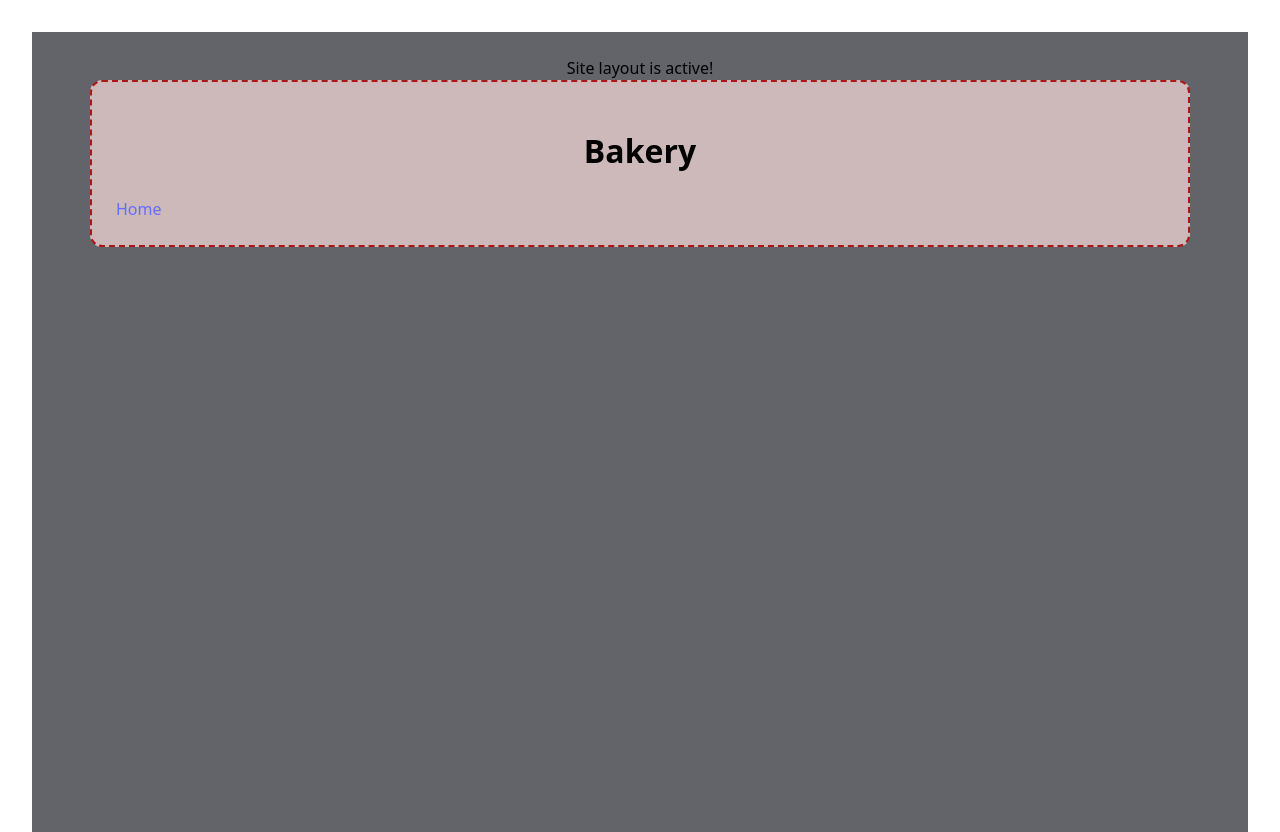
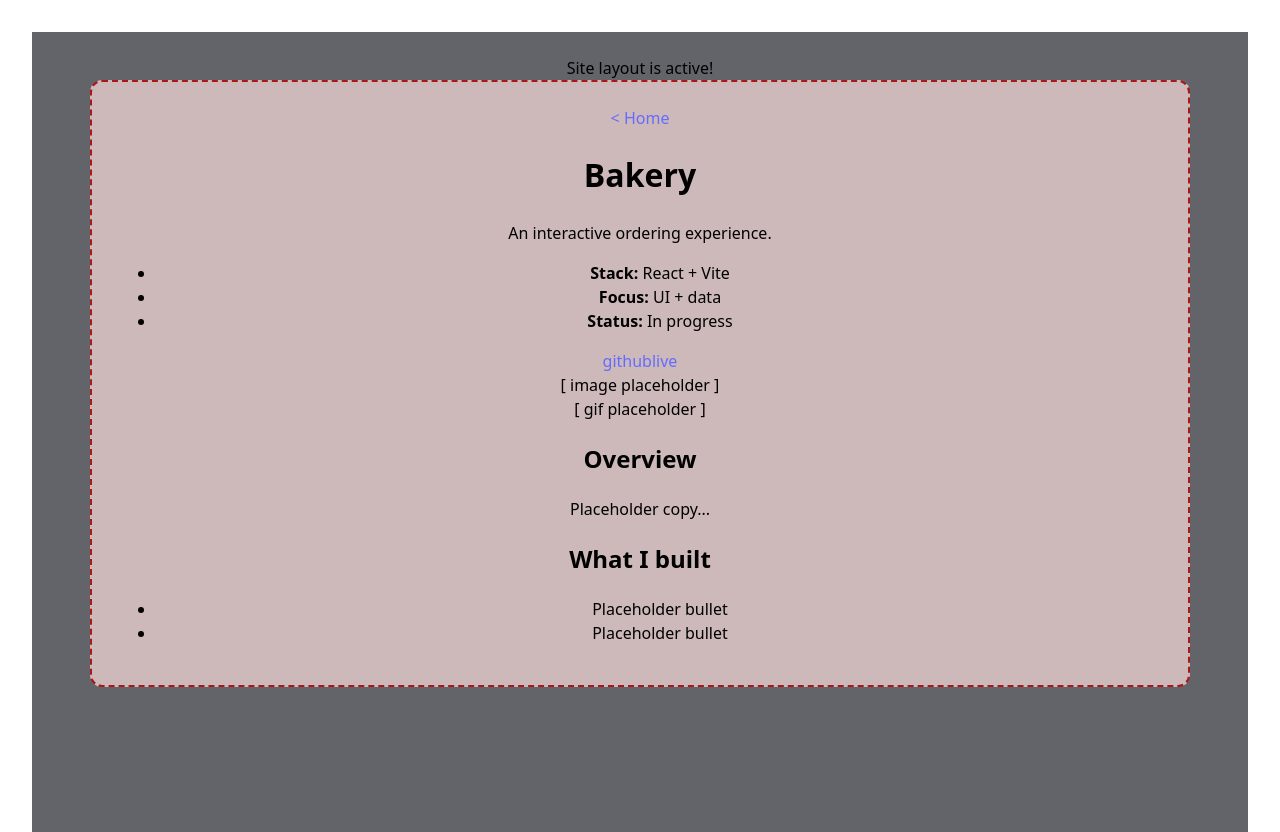
Before and after one commit to CoRine65/Portfolio_website, a React (Vite) app: page /projects/bakery in a window 1280 px wide. Built offline with nearby package versions, Linux system fonts and the light colour scheme.

Commit message:
feat: initialized ProjectCaseLayout and scaffold Sudoku & Bakery cases

```diff
--- /dev/null
+++ b/src/layout/ProjectCaseLayout.jsx
@@ -0,0 +1,31 @@
+import { Link } from "react-router-dom";
+
+export default function ProjectCaseLayout({
+    backTo = "/",
+    backLabel = "< Home",
+    header,
+    actions,
+    media,
+    children,
+}) {
+    return (
+
+        /* navigation */
+        <div className="case">
+            <div className="case_back">
+                <Link to={backTo} className="case_backLink">
+                    {backLabel}
+                </Link>
+            </div>
+
+            <header className="case_header">
+                {header}
+                <div className="case_actions">{actions}</div>
+            </header>
+
+            <section className="case_media">{media}</section>
+
+            <main className="case_body">{children}</main>
+        </div>
+    );
+}
--- a/src/pages/BakeryCase.jsx
+++ b/src/pages/BakeryCase.jsx
@@ -1,12 +1,51 @@
-import { Link } from "react-router-dom";
+import ProjectCaseLayout from "../layout/ProjectCaseLayout";
 
 export default function BakeryCase() {
   return (
-    <div>
-      <h1>Bakery</h1>
-      <nav style={{ display: "flex", gap: "12px" }}>
-        <Link to="/">Home</Link>
-      </nav>
-    </div>
+    <ProjectCaseLayout
+      header={
+        <>
+          <h1>Bakery</h1>
+          <p>An interactive ordering experience.</p>
+
+          <ul>
+            <li><strong>Stack:</strong> React + Vite </li>
+            <li><strong>Focus:</strong> UI + data  </li>
+            <li><strong>Status:</strong> In progress </li>
+          </ul>
+        </>
+      }
+      actions={
+        <>
+          <a>
+            github
+          </a>
+          <a>
+            live
+          </a>
+        </>
+      }
+      media={
+        <>
+          <div className="mediaBox">[ image placeholder ]</div>
+          <div className="mediaBox">[ gif placeholder ]</div>
+        </>
+      }
+    >
+
+      <section>
+        <h2>Overview</h2>
+        <p>Placeholder copy...</p>
+      </section>
+
+       <section>
+        <h2>What I built</h2>
+        <ul>
+          <li>Placeholder bullet</li>
+          <li>Placeholder bullet</li>
+        </ul>
+      </section>
+
+    </ProjectCaseLayout>
   );
 }
--- a/src/pages/SudokuCase.jsx
+++ b/src/pages/SudokuCase.jsx
@@ -1,12 +1,53 @@
-import { Link } from "react-router-dom";
+import ProjectCaseLayout from "../layout/ProjectCaseLayout";
 
 export default function SudokuCase() {
   return (
-    <div>
-      <h1>SudokuCase</h1>
-      <nav style={{ display: "flex", gap: "12px" }}>
-        <Link to="/">Home</Link>
-      </nav>
-    </div>
+    <ProjectCaseLayout
+      header={
+        <>
+          <h1>Sudoku: Human vs Computer</h1>
+          <p>A playable Sudoku experience with difficulty modes
+            and clean UX.
+          </p>
+
+          <ul>
+            <li><strong>Stack:</strong> React + Vite </li>
+            <li><strong>Focus:</strong> UI + logic + polish </li>
+            <li><strong>Status:</strong> In progress </li>
+          </ul>
+        </>
+      }
+      actions={
+        <>
+          <a>
+            github
+          </a>
+          <a>
+            live
+          </a>
+        </>
+      }
+      media={
+        <>
+          <div className="mediaBox">[ image placeholder ]</div>
+          <div className="mediaBox">[ gif placeholder ]</div>
+        </>
+      }
+    >
+
+      <section>
+        <h2>Overview</h2>
+        <p>Placeholder copy...</p>
+      </section>
+
+       <section>
+        <h2>What I built</h2>
+        <ul>
+          <li>Placeholder bullet</li>
+          <li>Placeholder bullet</li>
+        </ul>
+      </section>
+
+    </ProjectCaseLayout>
   );
 }
```
